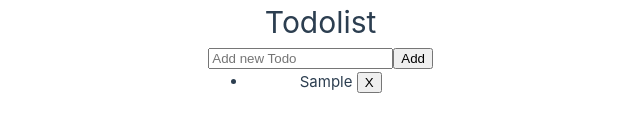
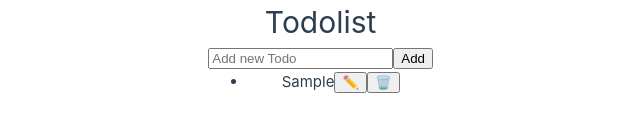
Before and after one commit to miyakiyu/Todolist, a Vue app: page / in a window 1280 px wide. Both pictures are taken after typing "Sample" into the empty fields and a click on the button "Add". Shown: the part 354-486 px from the top of the page, without its empty margins (207-847 px from the left). Built offline with nearby package versions, Linux system fonts and the light colour scheme.

Commit message:
Add Edit todo function

```diff
--- a/src/App.vue
+++ b/src/App.vue
@@ -1,6 +1,5 @@
 <script setup>
-import { onMounted, ref } from 'vue';
-import { watch } from 'vue';
+import { onMounted, ref, watch } from 'vue';
 //DEFINED
 //bind the input newTodo
 const newTodo = ref('');
@@ -12,7 +11,7 @@ let id = 0;
 //addTodo function
 const addTodo = () =>{
   if(newTodo.value.trim() !== ''){
-    todos.value.push({ id: id++, text: newTodo.value});
+    todos.value.push({ id: id++, text: newTodo.value, isEdit: false});
     newTodo.value = '';
   }
 };
@@ -20,6 +19,17 @@ const addTodo = () =>{
 const removeTodo = (todo) => {
   todos.value = todos.value.filter((t) => t !== todo);
 };
+//editTodo function
+//if "isEdit" is true show input, other show text
+const editTodo = async(todo) => {
+  todo.isEdit = true;
+  await nextTick();
+  editInput.value?.focus();
+};
+//saveTodo function
+const saveTodo = (todo) => {
+  todo.isEdit = false;
+}
 
 //LOCALSTORAGE
 //listen on todos, if todos change, update localstorage
@@ -46,9 +56,15 @@ onMounted(()=>{
 
     <!--todo-list-->
     <ul>
-      <li v-for = "todo in todos" :key = "index">
-        {{ todo.text }}
-        <button v-on:click="removeTodo(todo)">X</button>
+      <li v-for = "todo in todos" :key = "todo.id">
+        <input
+          v-if = "todo.isEdit"
+          v-model="todo.text"
+          @blur="saveTodo(todo)"
+        />
+        <span v-else>{{ todo.text }}</span>
+        <button v-on:click="editTodo(todo)">✏️</button>
+        <button v-on:click="removeTodo(todo)">🗑️</button>
       </li>
     </ul>
 
```
